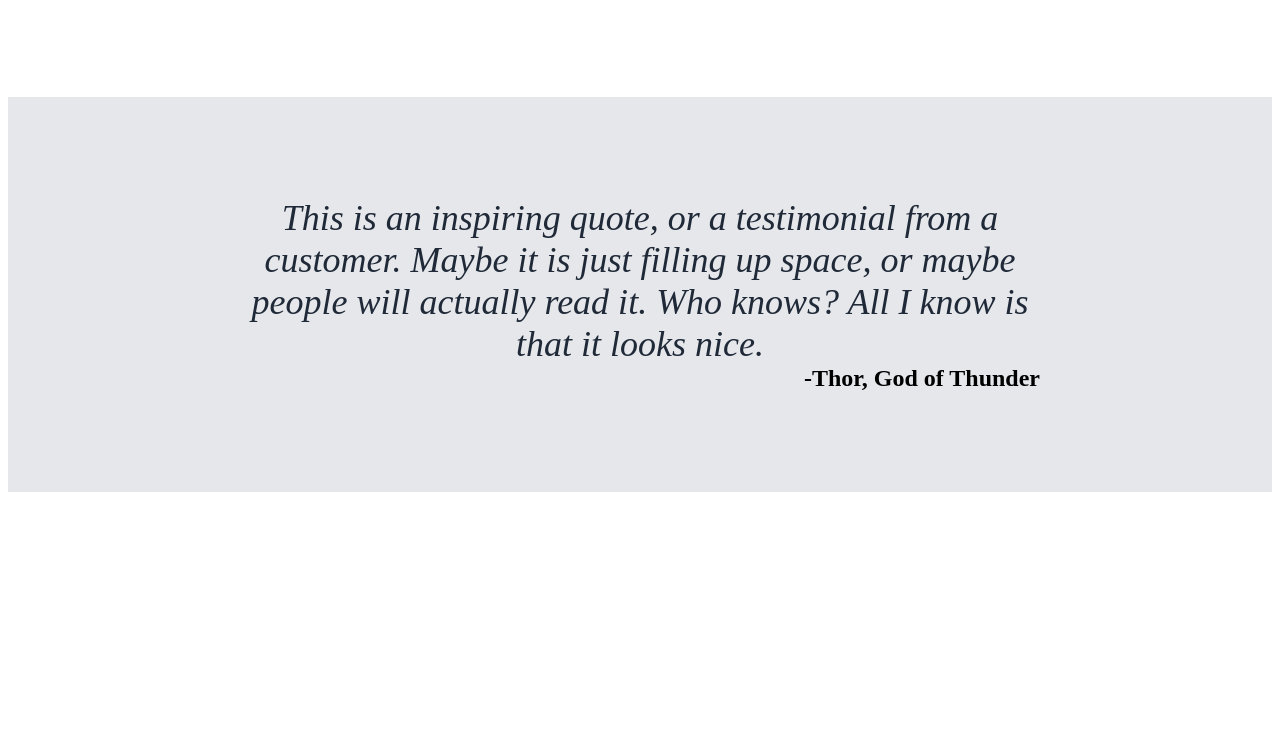
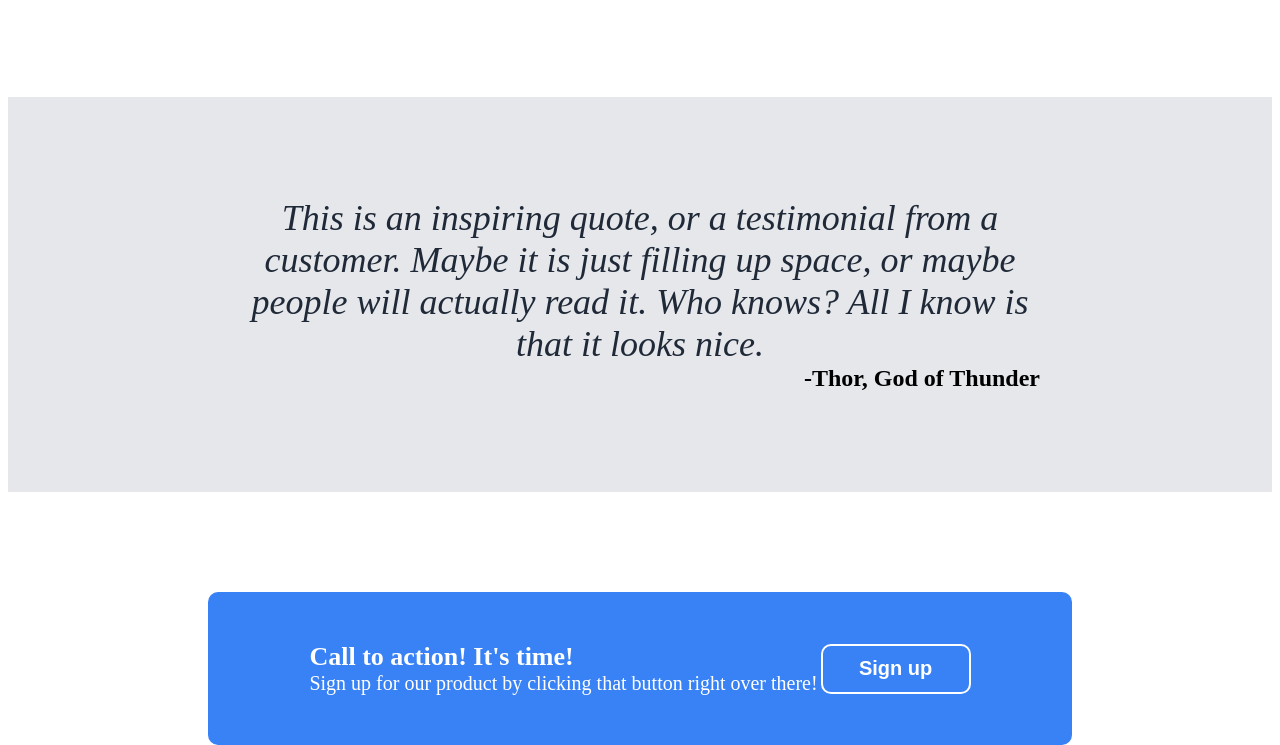
Before and after one commit to SaffetGokcenSen/odin_landing_page_project, a plain HTML site: page index.html in a window 1280 px wide. Shown: the part 919-1664 px from the top of the page. Before the commit the page ends 1616 px from the top, so only its background shows below. Drawn offline with Linux system fonts and the light colour scheme.

Commit message:
added html and css for the call to action part

```diff
--- a/css/styles.css
+++ b/css/styles.css
@@ -163,3 +163,39 @@ button {
     font-size: 24px;
     font-weight: bolder;
 }
+
+.call-to-action-container {
+    display: flex;
+    background-color: #3882F6;
+    color: white;
+    margin-right: 200px;
+    margin-left: 200px;
+    margin-top: 100px;
+    margin-bottom: 100px;
+    padding-right: 100px;
+    padding-left: 100px;
+    padding-top: 50px;
+    padding-bottom: 50px;
+    border-radius: 10px;
+    justify-content: space-around;
+    align-items: center;
+}
+
+.call-to-action-button button {
+    text-align: center;
+    border: 2px solid white;
+    border-radius: 10px;
+    font-size: 20px;
+    font-weight: bold;
+    width: 150px;
+    height: 50px;
+}
+
+.call-text {
+    font-size: 26px;
+    font-weight: bold;
+}
+
+.sign-up-text {
+    font-size: 20px;
+}
--- a/index.html
+++ b/index.html
@@ -56,6 +56,15 @@
                     -Thor, God of Thunder
                 </div>
             </div>
+            <div class="call-to-action-container">
+                <div class="call-to-action-text">
+                    <div class="call-text">Call to action! It's time!</div>
+                    <div class="sign-up-text">Sign up for our product by clicking that button right over there!</div>
+                </div>
+                <div class="call-to-action-button">
+                    <button>Sign up</button>
+                </div>
+            </div>
         </div>
     </body>
 </html>
```
